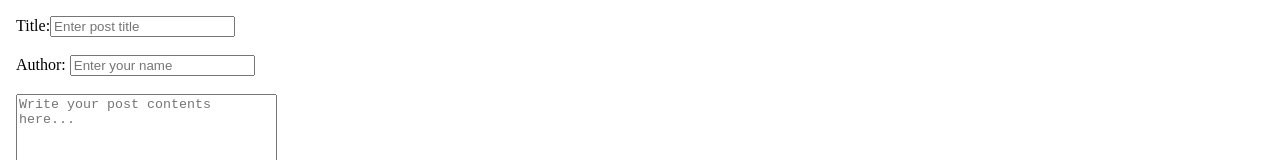
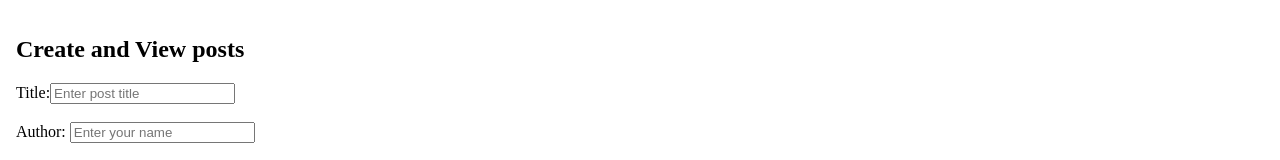
Before and after one commit to rolank/BackendFrontent, a React (Vite) app: page / in a window 1280 px wide. Shown: the top 160 px of the page. Built offline with nearby package versions, Linux system fonts and the light colour scheme; no server answers.

Commit message:
small change in the form

```diff
--- a/src/components/CreatePost.jsx
+++ b/src/components/CreatePost.jsx
@@ -22,6 +22,9 @@ export function CreatePost() {
 
   return (
     <form onSubmit={handleSubmit}>
+      <div>
+        <h2>Create and View posts</h2>
+      </div>
       <div>
         <label htmlFor="create-title">Title:</label>
         <input
```
